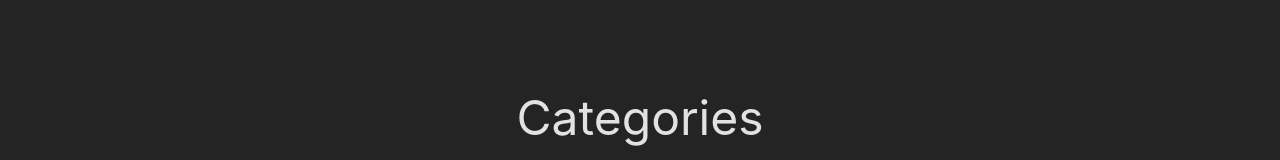
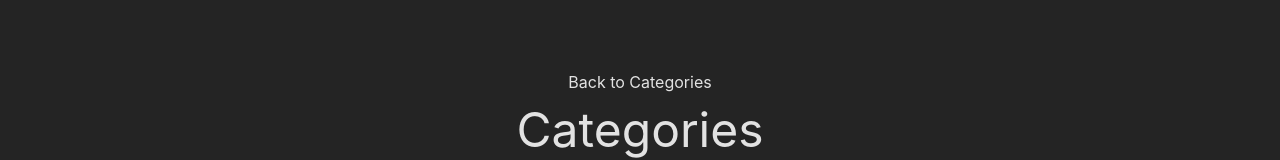
Before and after one commit to hall488/Blog-World-React-App, a React (Vite) app: page /#/Blog-World-React-App/Category/1 in a window 1280 px wide. Shown: the part 155-315 px from the top of the page. Built offline with nearby package versions, Linux system fonts and the light colour scheme; no server answers; sample sign-in values are in the browser's storage.

Commit message:
Add more obvious back link and fix more regex

```diff
--- a/src/components/Article/Article.module.css
+++ b/src/components/Article/Article.module.css
@@ -4,10 +4,17 @@
     align-items: center;
     overflow-y: auto;
     box-sizing: border-box;
+    width: 100%;
+    padding: 16px;
 }
 
 .title {
     font-size: 32px;
+}
+
+.text {
+    width: 100%;
+    overflow-wrap: break-word;
 }
 
 .leaveComment {
@@ -23,6 +30,8 @@
 .actions {
     display: flex;
     gap: 8px;
+    flex-wrap: wrap;
+    justify-content: center;
 }
 
 .comments {
@@ -109,3 +118,8 @@
 .blur {
     filter: blur(3px);
 }
+
+pre {
+    text-wrap: wrap;
+    overflow-wrap: break-word;
+}
--- a/src/components/Category/Category.jsx
+++ b/src/components/Category/Category.jsx
@@ -31,6 +31,14 @@ function Category() {
     return (
         <div className={styles.menu}>
             <div className={styles.title}>
+                <div
+                    className={styles.back}
+                    onClick={() => {
+                        navigateTo('/');
+                    }}
+                >
+                    Back to Categories
+                </div>
                 {menuType}
                 <button
                     style={{ display: currentUser ? 'flex' : 'none' }}
--- a/src/components/Category/Category.module.css
+++ b/src/components/Category/Category.module.css
@@ -17,3 +17,12 @@
     padding: 8px;
     font-size: 20px;
 }
+
+.back {
+    font-size: 16px;
+}
+
+.back:hover {
+    filter: brightness(50%);
+    cursor: pointer;
+}
--- a/src/components/Forms/UpdateArticle.jsx
+++ b/src/components/Forms/UpdateArticle.jsx
@@ -24,6 +24,7 @@ function UpdateArticle() {
         });
         getArticle().then(res => {
             setArticle(res);
+            console.log(res.text);
         });
     }, []);
 
--- a/src/components/TipTap/TipTap.jsx
+++ b/src/components/TipTap/TipTap.jsx
@@ -18,9 +18,11 @@ function TipTap({ getJson, type, filler }) {
                 JSON.parse(
                     filler.text
                         .replace(/&quot;/gi, '"')
-                        .replace(/&#x5C;n/gi, `\\n`)
+                        .replace(/&#x5C;/gi, '\\')
+                        .replace(/&#x2F;/gi, '/')
                         .replace(/&gt;/gi, `>`)
-                        .replace(/&lt;/gi, `<`),
+                        .replace(/&lt;/gi, `<`)
+                        .replace(/&#x27;/gi, `'`),
                 ),
                 extensions,
             );
```
